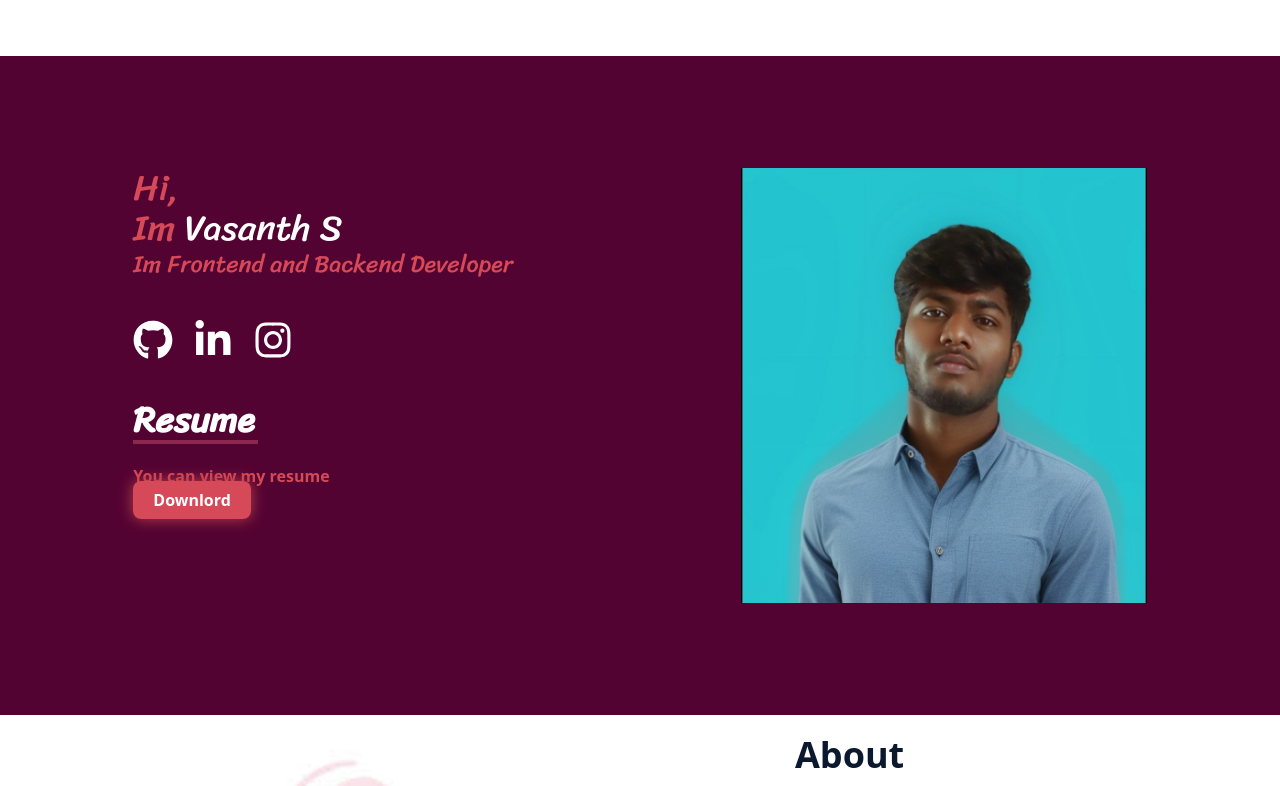
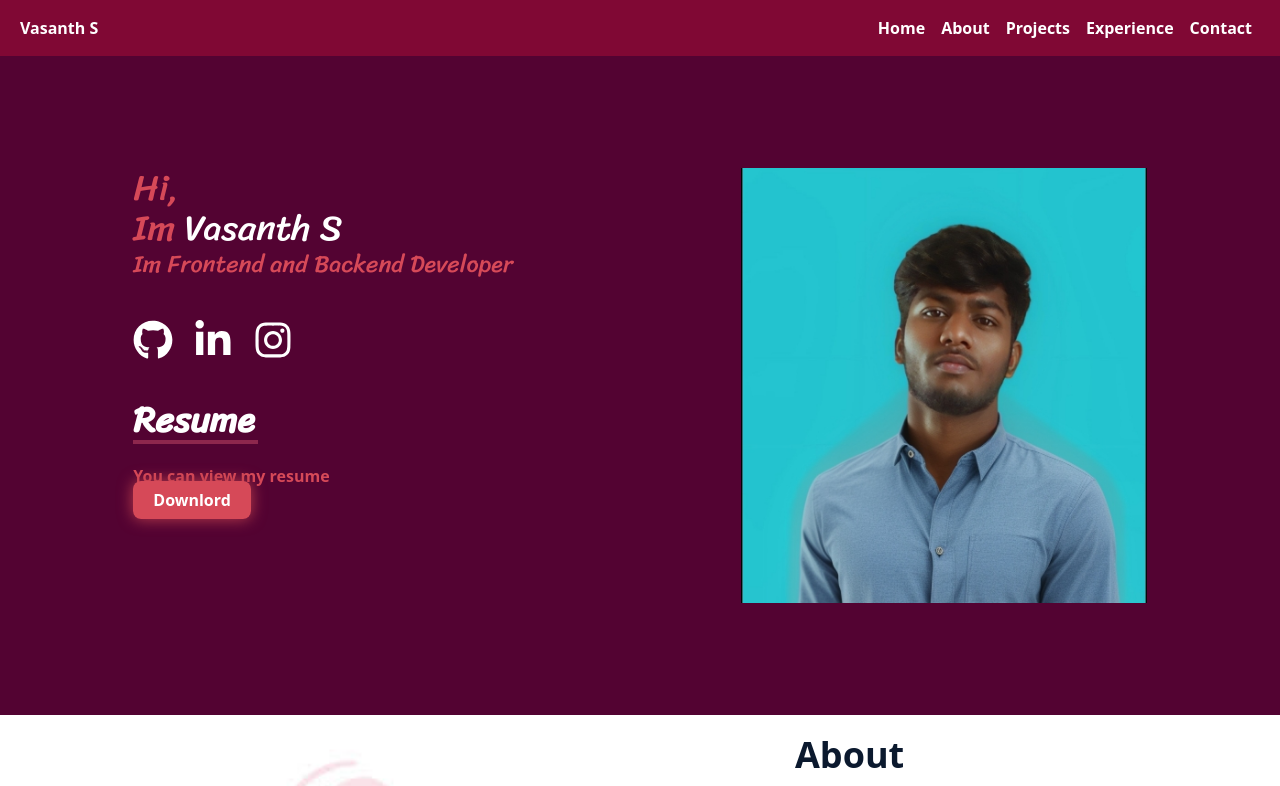
Before and after one commit to vasanthselva/react-portfolio, a React (Create React App) app: page / in a window 1280 px wide. Shown: the top 786 px of the page. Built offline with nearby package versions, Linux system fonts and the light colour scheme.

Commit message:
Update App.css

```diff
--- a/src/App.css
+++ b/src/App.css
@@ -55,7 +55,7 @@ header ul li{
     color: white;
 }
 .bg-second{
-  background-color: ##800834;
+  background-color: #800834;
   color:white;
   box-shadow: 0 0 15px #D64958;
 }
```
